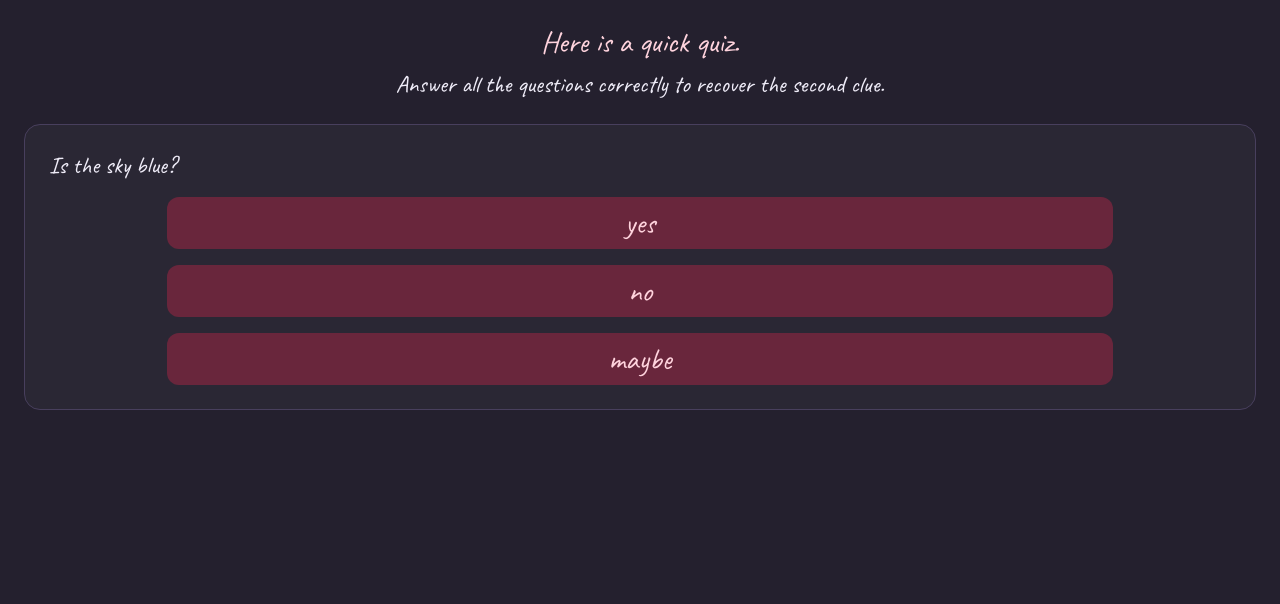
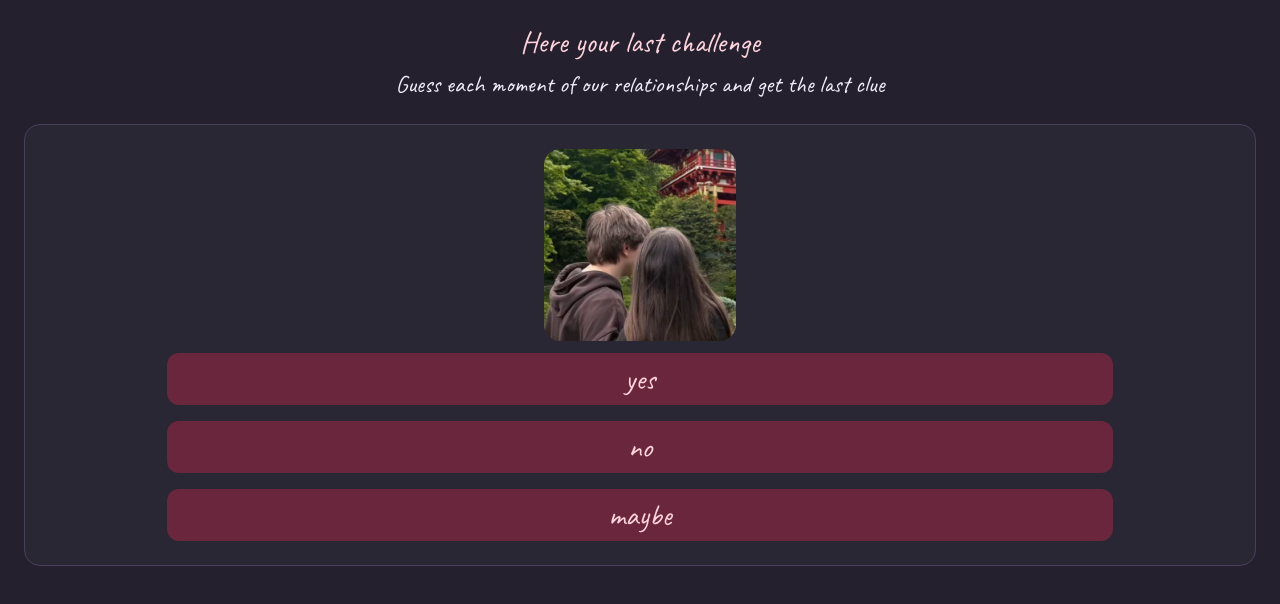
Before and after one commit to aandrku/my-love-of-my-life, a React (Vite) app: page /challenge3 in a window 1280 px wide. Shown: the top 604 px of the page. Built offline with nearby package versions, Linux system fonts and the light colour scheme.

Commit message:
finish making challenge3

```diff
--- a/src/components/pages/Challenge3Page.tsx
+++ b/src/components/pages/Challenge3Page.tsx
@@ -5,16 +5,19 @@ import { useNavigate } from 'react-router';
 const questions = [
   {
     question: 'Is the sky blue?',
+    img: '/challenge3/san-francisco.jpg',
     answer: 'yes',
     options: ['yes', 'no', 'maybe'],
   },
   {
     question: 'Do cats bark?',
+    img: '/challenge3/san-francisco.jpg',
     answer: 'no',
     options: ['yes', 'no', 'maybe'],
   },
   {
     question: 'Is JavaScript fun?',
+    img: '/challenge3/san-francisco.jpg',
     answer: 'yes',
     options: ['yes', 'no', 'maybe'],
   },
@@ -74,7 +77,7 @@ export default function Challenge3Page() {
 
         <motion.div
           onClick={() => {
-            navigate('/challenge3');
+            navigate('/final-message');
           }}
           className="bg-accent-ui1 text-accent-text1 border-accent-border2 w-2/3 -rotate-6 rounded-2xl border p-4 text-3xl select-none"
           whileTap={{ rotate: -8, scale: 1.1 }}
@@ -94,16 +97,16 @@ export default function Challenge3Page() {
       className="text-text1 flex flex-col gap-6 p-6 text-center"
     >
       <div className="flex flex-col gap-2">
-        <div className="text-accent-text1 text-3xl">Here is a quick quiz.</div>
+        <div className="text-accent-text1 text-3xl">
+          Here your last challenge
+        </div>
         <div className="text-2xl">
-          Answer all the questions correctly to recover the second clue.
+          Guess each moment of our relationships and get the last clue
         </div>
       </div>
-      <div className="bg-bg1 border-border3 rounded-2xl border p-6">
-        <h2 className="mb-4 text-left text-2xl">
-          {questions[current].question}
-        </h2>
-        <div className="flex flex-col items-center justify-center gap-4">
+      <div className="bg-bg1 border-border3 flex w-full flex-col items-center gap-3 rounded-2xl border p-6">
+        <img className="size-48 rounded-2xl" src={questions[current].img} />
+        <div className="flex w-full flex-col items-center justify-center gap-4">
           {questions[current].options.map((option) => {
             return (
               <motion.div
--- a/src/components/pages/FinalMessagePage.tsx
+++ b/src/components/pages/FinalMessagePage.tsx
@@ -5,8 +5,8 @@ import coolHeart from '@/assets/cool-heart.svg';
 export function FinalMessagePage() {
   return (
     <motion.div
-      initial={{ opacity: 0 }}
-      animate={{ opacity: 1 }}
+      initial={{ opacity: 0, y: -200 }}
+      animate={{ opacity: 1, y: 0 }}
       className="text-text1 flex flex-col items-center gap-4 p-8 text-center"
     >
       <img src={lotsOfHearts} />
```
Also changed, not shown: public/challenge3/san-francisco.jpg (added).
